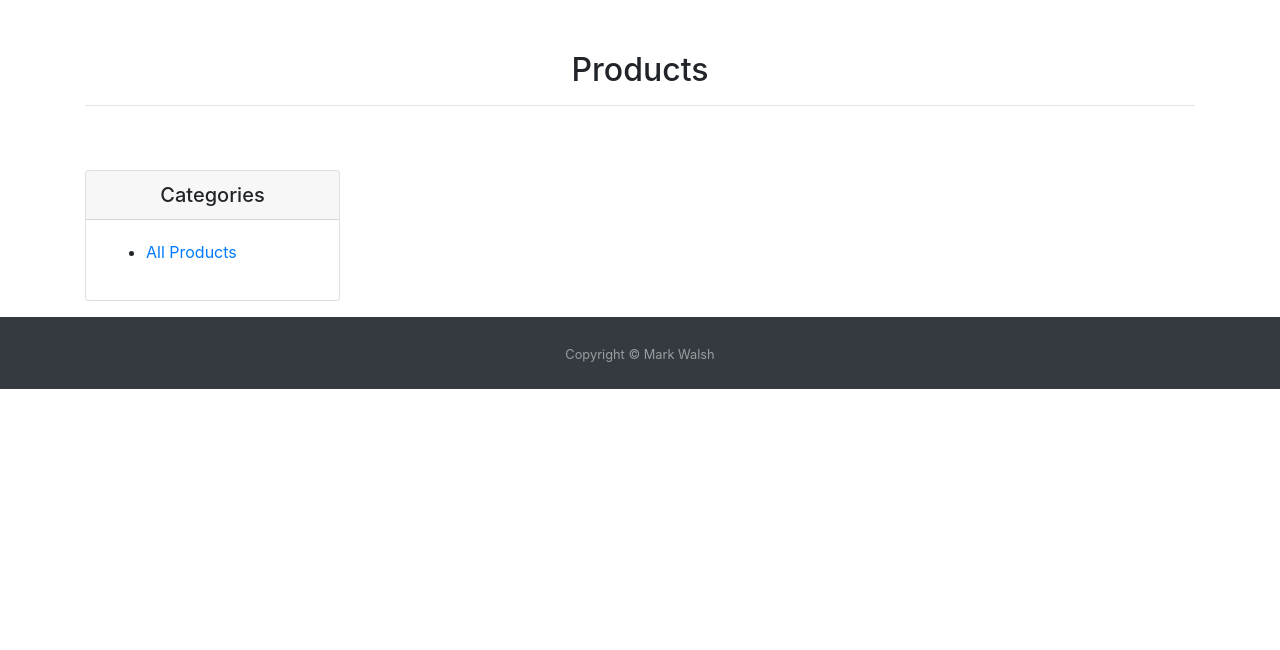
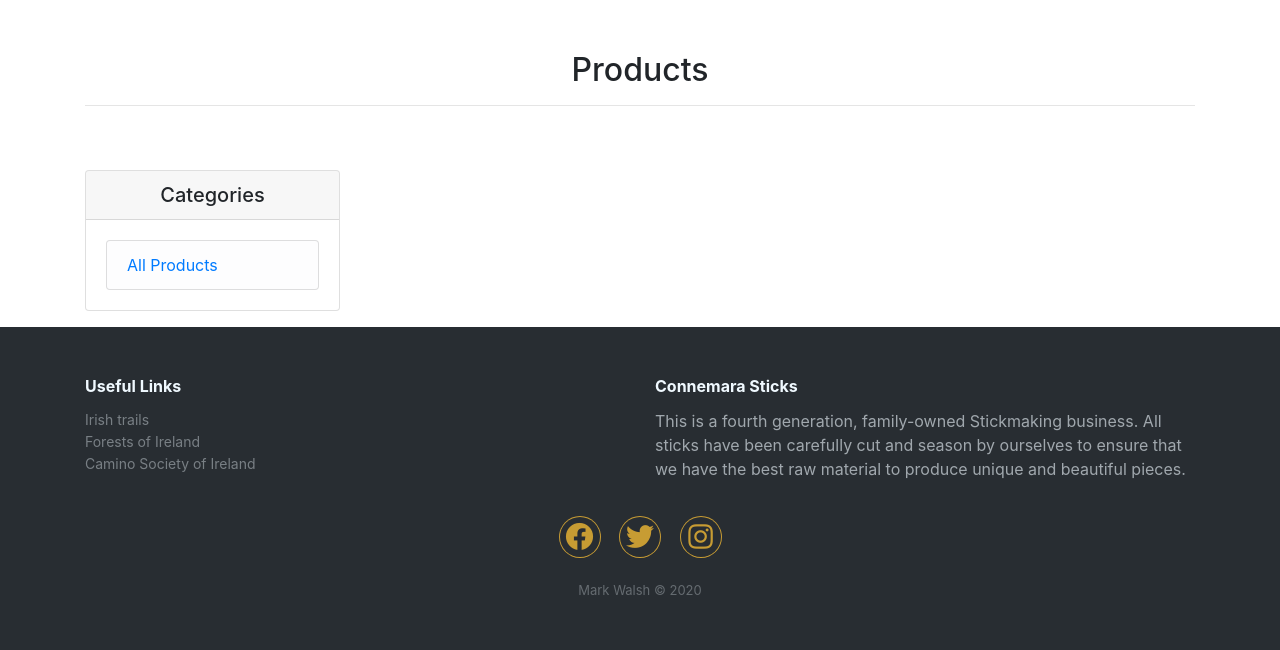
Before and after one commit to Squelsh84/connemara-sticks-ms4, a Django app: page /products/ in a window 1280 px wide. Shown: the part 485-1135 px from the top of the page. Before the commit the page ends 874 px from the top, so only its background shows below. Run offline with Django 3.2, Linux system fonts and the light colour scheme; data that the repository does not hold is empty; some libraries are stand-ins or nearby versions.

Commit message:
Fixed errors on messages. added message to base to appear when message is used.

```diff
--- a/checkout/templates/thanks.html
+++ b/checkout/templates/thanks.html
@@ -32,8 +32,7 @@ Thank You
           <h4>Your order number is: <b>{{ customer_order.id }}</b></h4>
           <br>
           <p>
-            A confirmation email has been
-            sent to you. It contains details of the items you purchased.
+            We will contact you shortly to let you know that your stick is on its way.
           </p>
         </div>
       </div>
--- a/products/templates/product.html
+++ b/products/templates/product.html
@@ -34,8 +34,7 @@
         </div>
       </div>
       <div class="col-lg-5 text-center text-md-left">
-        <h2
-          class="h2-responsive text-center text-md-left product-name font-weight-bold dark-grey-text mb-1 ml-xl-0 ml-4">
+        <h2 class="h2-responsive text-center text-md-left product-name font-weight-bold mb-1 ml-xl-0 ml-4">
           <h2><strong>{{product.name}}</strong></h2>
 
           <h5 class="product-price">€{{product.price}}</h5>
--- a/products/templates/products.html
+++ b/products/templates/products.html
@@ -33,11 +33,11 @@
       <div class="card my-3">
         <h5 class="card-header text-center">Categories</h5>
         <div class="card-body">
-          <ul>
+          <ul class="list-group">
             {% for category in links %}
-            <li><a href="{{category.get_url}}">{{category.name}}</a></li>
+            <li class="list-group-item list-group-item-light"><a href="{{category.get_url}}">{{category.name}}</a></li>
             {% endfor %}
-            <li><a href="{% url 'products' %}">All Products</a></li>
+            <li class="list-group-item list-group-item-light"><a href="{% url 'products' %}">All Products</a></li>
           </ul>
         </div>
       </div>
--- a/static/css/main.css
+++ b/static/css/main.css
@@ -440,3 +440,81 @@ select.ht__select {
   height: 40px;
   font-size: 16px;
 }
+
+
+
+
+
+/*-- footer --*/
+
+.footer-dark {
+  padding:50px 0;
+  color:#f0f9ff;
+  background-color:#282d32;
+}
+
+.footer-dark h3 {
+  margin-top:0;
+  margin-bottom:12px;
+  font-weight:bold;
+  font-size:16px;
+}
+
+.footer-dark ul {
+  padding:0;
+  list-style:none;
+  line-height:1.6;
+  font-size:14px;
+  margin-bottom:0;
+}
+
+.footer-dark ul a {
+  color:inherit;
+  text-decoration:none;
+  opacity:0.4;
+}
+
+.footer-dark ul a:hover {
+  opacity:0.8;
+}
+
+
+.footer-dark .item.text {
+  margin-bottom:36px;
+}
+
+.footer-dark .item.text p {
+  opacity:0.6;
+  margin-bottom:0;
+}
+
+.footer-dark .item.social {
+  text-align:center;
+}
+
+.footer-dark .item.social > a {
+  font-size:28px;
+  color: rgba(253, 193, 52, 1);
+  width:40px;
+  height:40px;
+  line-height:40px;
+  display:inline-block;
+  text-align:center;
+  border-radius:50%;
+  -webkit-box-shadow:0 0 0 1px rgba(253, 193, 52, 1);
+          box-shadow:0 0 0 1px rgba(253, 193, 52, 1);
+  margin:0 8px;
+  opacity:0.75;
+}
+
+.footer-dark .item.social > a:hover {
+  opacity:0.9;
+}
+
+.footer-dark .copyright {
+  text-align:center;
+  padding-top:24px;
+  opacity:0.3;
+  font-size:13px;
+  margin-bottom:0;
+}
--- a/templates/base.html
+++ b/templates/base.html
@@ -99,15 +99,47 @@
     </div>
   </nav>
 
+  <!--MESSAGES-->
+  {% if messages %}
+  {% for message in messages %}
+  <div class="d-block alert-info text-center message--{{ message.tags }}">
+    {{ message }}
+  </div>
+  {% endfor %}
+  {% endif %}
 
 
   <!--MAIN BLOCK CONTENT-->
 
   {% block content %}{% endblock %}
 
-  <footer id="sticky-footer" class="py-4 bg-dark  text-white-50">
-    <div class="container text-center">
-      <small>Copyright &copy; Mark Walsh</small>
+  <!-- Footer -->
+  <footer class="footer-bg-dark footer-dark fixed" id="footer">
+    <div class="container">
+      <div class="row">
+
+        <div class="col-sm-6 col-md-6 item">
+          <h3>Useful Links</h3>
+          <ul>
+            <li><a href="https://www.irishtrails.ie/" target="_blank">Irish trails</a></li>
+            <li><a href="https://www.forestryfocus.ie/forests-woodland/forests-of-ireland/" target="_blank">Forests of
+                Ireland
+              </a></li>
+            <li><a href="https://shamrocksandshells.wordpress.com/" target="_blank">Camino Society of Ireland</a></li>
+          </ul>
+        </div>
+        <div class="col-md-6 item text">
+          <h3>Connemara Sticks</h3>
+          <p>This is a fourth generation, family-owned Stickmaking business. All sticks have been carefully cut and
+            season by ourselves to ensure that we have the best raw material to produce unique and beautiful pieces.</p>
+        </div>
+        <div class="col item social">
+          <a href="https://www.facebook.com/" target="_blank"><i class="fab fa-facebook"></i></a>
+          <a href="https://www.twitter.com/" target="_blank"><i class="fab fa-twitter"></i></a>
+          <a href="https://www.instagram.com/connemara_sticks/" target="_blank"><i class="fab fa-instagram"></i></a>
+        </div>
+      </div>
+      <p class="copyright text-center">Mark Walsh © 2020</p>
     </div>
   </footer>
 
```
Also changed, not shown: contact/views.py (+23 -2 lines).
